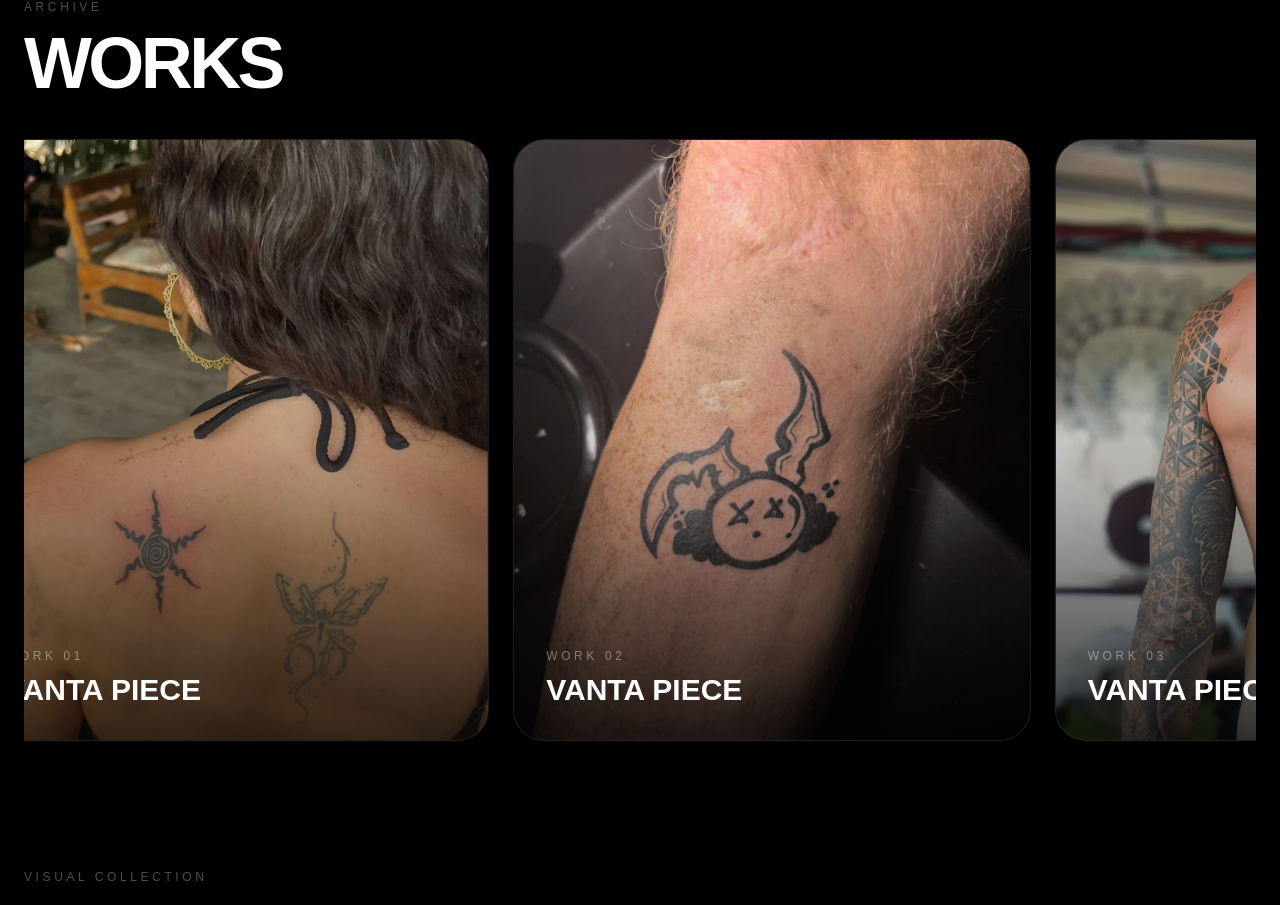
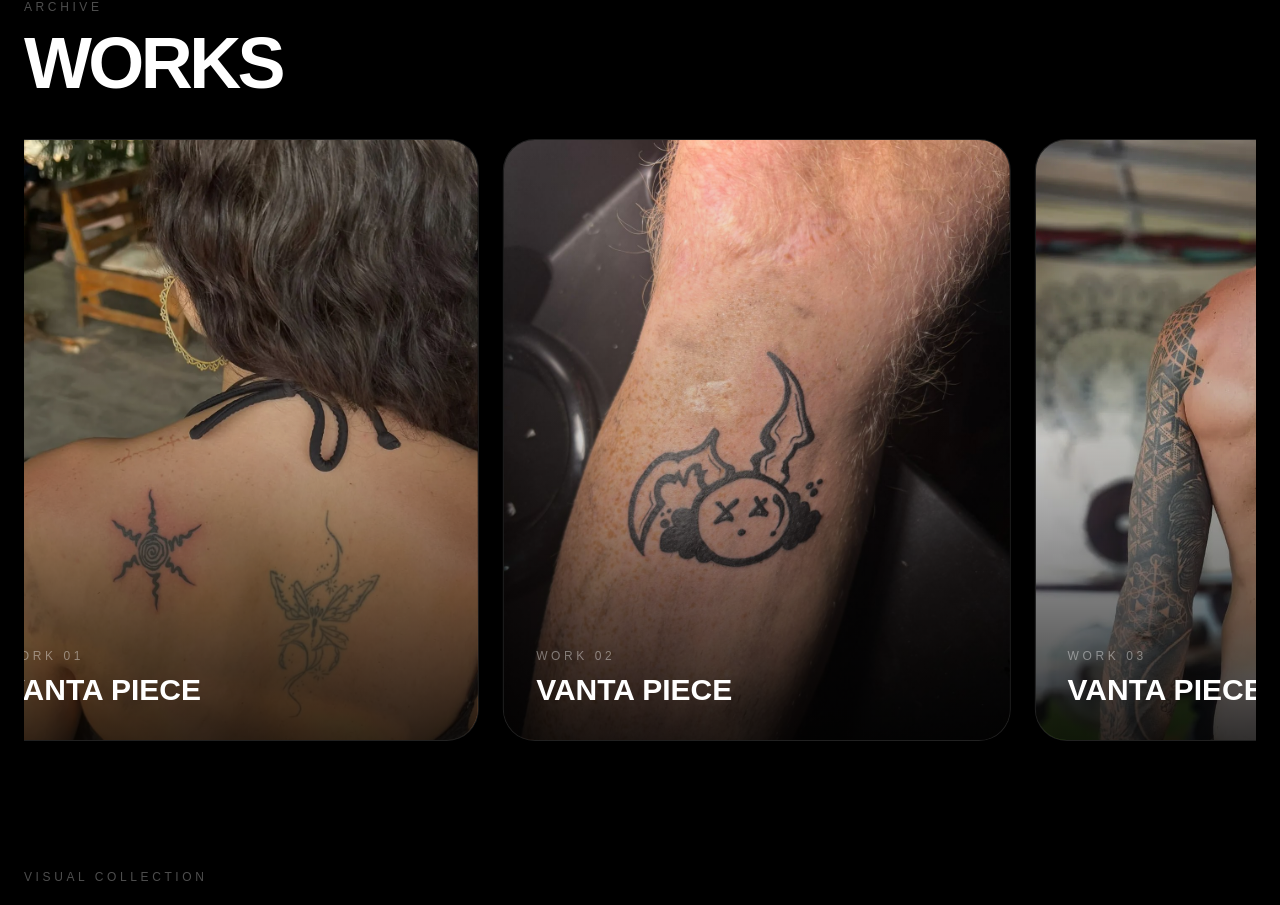
Before and after one commit to juancemenna-maker/Vanta-Sigil-Landing, a Next.js app: page / in a window 1280 px wide. Shown: the part 1435-2340 px from the top of the page. Built offline with nearby package versions, Linux system fonts and the light colour scheme.

Commit message:
carousel img stick fix

```diff
--- a/app/page.tsx
+++ b/app/page.tsx
@@ -18,7 +18,6 @@
    "/images/works/handsigil.webp",
   "/images/works/mc-employee.webp",
   "/images/works/kohsamui.webp",
-
   "/images/works/backsigil.webp",
 
 
@@ -332,7 +331,7 @@
   </div>
 
   <div className="overflow-hidden" ref={worksRef}>
-    <div className="flex gap-6">
+    <div className="flex gap-6 pr-6">
       {works.map((image, index) => (
         <div
           key={index}
@@ -379,7 +378,7 @@
   </div>
 
   <div className="overflow-hidden" ref={designsRef}>
-    <div className="flex gap-6">
+    <div className="flex gap-6" pr-6>
       {designs.map((image, index) => (
         <div
           key={index}
```
